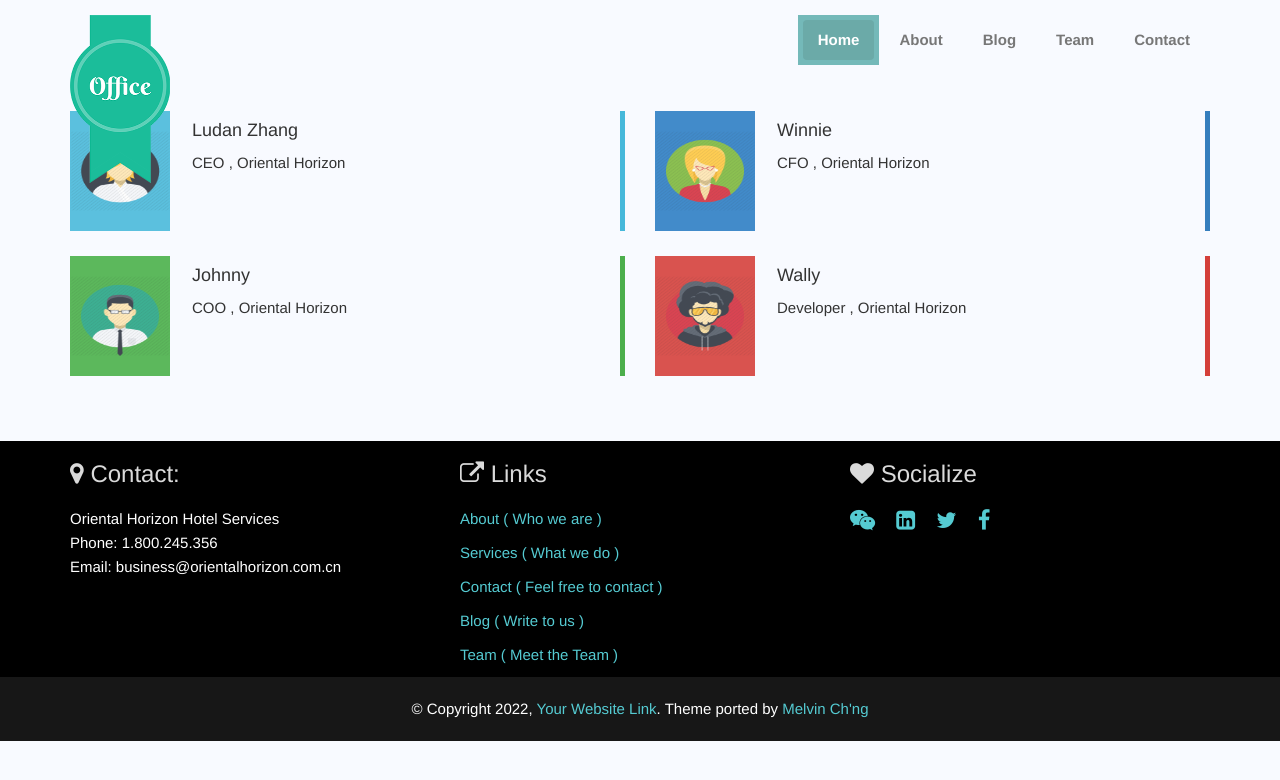
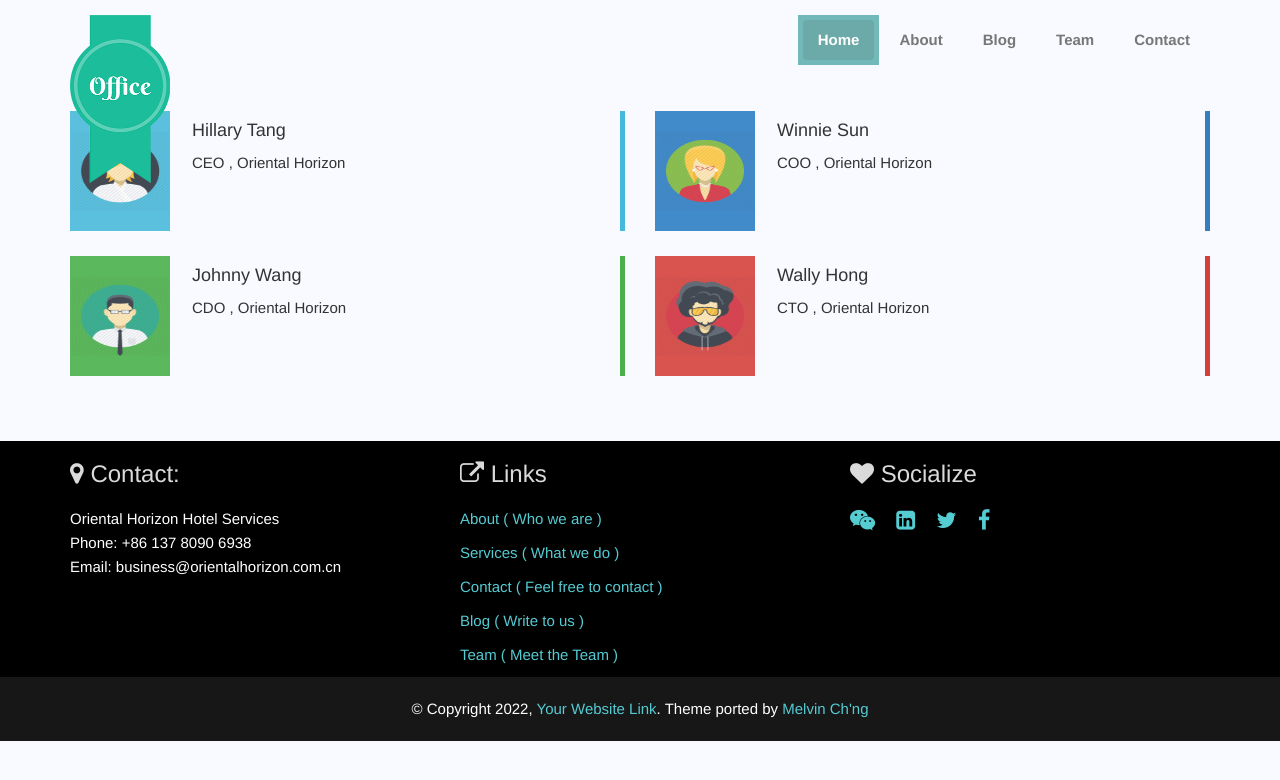
Before and after one commit to wallyhung/wallyhung.github.io, a Jekyll site: the page built from team.html, in a window 1280 px wide. Shown: the top 780 px of the page. Built offline with Jekyll 4.4.1, drawn with Linux system fonts in a browser that asks for light colours.

```diff
--- a/_config.yml
+++ b/_config.yml
@@ -24,7 +24,7 @@ url: "" # the base hostname & protocol for your site, e.g. http://example.com
 # Company Information
 company_name: Oriental Horizon Hotel Services
 address_line: Via Ludovisi 39-45, Rome, 54267, Italy
-telephone_number: 1.800.245.356
+telephone_number: +86 137 8090 6938
 fax_number: 1.800.245.357
 company_email: business@orientalhorizon.com.cn
 mission: We help hotels profit and succeed
--- a/team.html
+++ b/team.html
@@ -13,7 +13,7 @@ permalink: /team
           <img src="../assets/img/team/member3.png" alt="Feature-img" height="80" width="100">
         </div>
         <h4>
-          Ludan Zhang
+          Hillary Tang
         </h4>
         <p>
           CEO , Oriental Horizon
@@ -24,10 +24,10 @@ permalink: /team
           <img src="../assets/img/team/member1.png" alt="Feature-img" height="80" width="100">
         </div>
         <h4>
-          Johnny
+          Johnny Wang
         </h4>
         <p>
-          COO , Oriental Horizon
+          CDO , Oriental Horizon
         </p>
       </div>
   </div>
@@ -37,10 +37,10 @@ permalink: /team
         <img src="../assets/img/team/member4.png" alt="Feature-img" height="80" width="100">
       </div>
       <h4>
-        Winnie
+        Winnie Sun
       </h4>
       <p>
-        CFO , Oriental Horizon
+        COO , Oriental Horizon
       </p>
     </div>
     <div class="blockquote-box blockquote-danger animated wow fadeInRight clearfix">
@@ -48,10 +48,10 @@ permalink: /team
         <img src="../assets/img/team/member2.png" alt="Feature-img" height="80" width="100">
       </div>
       <h4>
-        Wally
+        Wally Hong
       </h4>
       <p>
-        Developer , Oriental Horizon
+        CTO , Oriental Horizon
       </p>
     </div>
     </div>
```
Also changed, not shown: _posts/2018-03-01-hello-world.md (deleted, +0 -15 lines), _posts/2018-03-02-hello-world.md (deleted, +0 -14 lines), _posts/2022-07-20-hotel-project.md (deleted, +0 -13 lines), about.html (+3 -5 lines).
